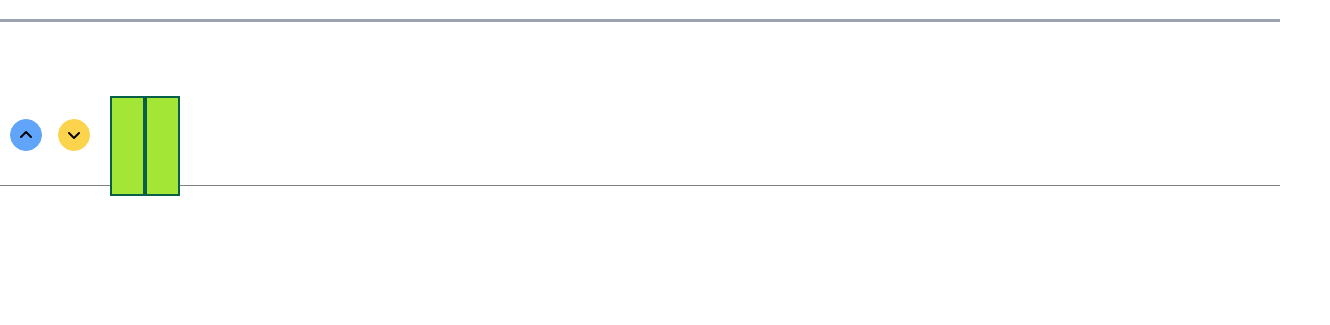
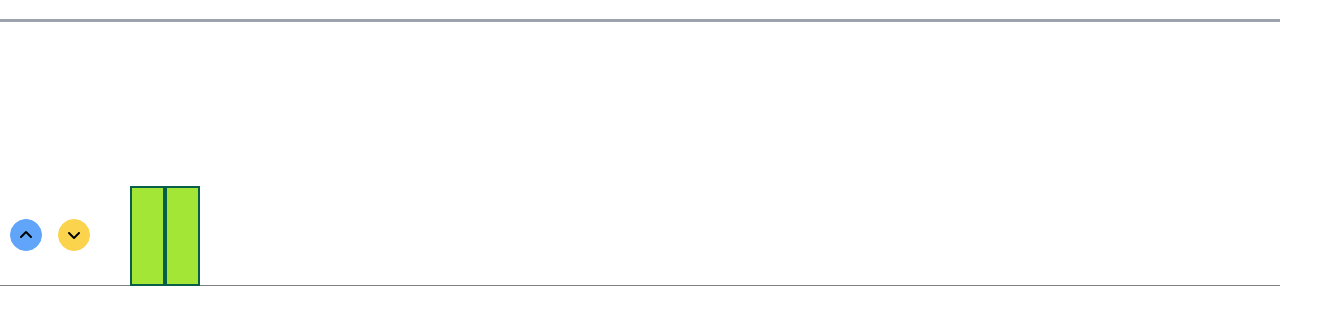
Before and after one commit to Pratyaksha462/Lift-Simulator, a plain HTML site: page src/index.html in a window 1280 px wide. Shown: the part 65-390 px from the top of the page, 1330 px wide, since content can reach past the window. Drawn offline with Linux system fonts and the light colour scheme.

Commit message:
Done all changes

```diff
--- a/src/index.html
+++ b/src/index.html
@@ -35,9 +35,9 @@
             </button>
         </div>
     </header>
+    <div class="lift-scrolling-controller">
 
-        <div class="lifts-scroll-container">
-        </div>
+    </div>
     <div class="floors">
         <div class="floor" style="border-bottom: 1px solid gray">
             <div class="lift-buttons">
@@ -48,14 +48,17 @@
                     <i class="fa-solid fa-angle-down"></i>
                 </button>
             </div>
-                <div class="lift-container">
-                    <div class="left-door"></div>
-                    <div class="right-door"></div>
+            <div class="lift-container">
+
+                <div class="left-door">
+
+                </div>
+                <div class="right-door">
+
                 </div>
             </div>
-
+        </div>
     </div>
-
     <script src="main.js"></script>
 </body>
 
--- a/src/main.css
+++ b/src/main.css
@@ -60,25 +60,13 @@ header {
    * Lift style
    */
 
-/* main {
-    padding: 3rem;
-} */
  main {
      padding: 3rem;
  }
-.lifts-scroll-container {
-    position: absolute; /* Allows it to float across all floors */
-    top: 0; /* Position at the top of the screen */
-    left: 50px; /* Adjust left position as needed */
-    width: 100%; /* Full width for the lifts to scroll */
-    height: 100%; /* Full height to allow lift movement across floors */
-    display: flex;
-    overflow-x: auto;
-    z-index: 10; /* Higher z-index to stay in front of floors */
-}
 
  .lift-container {
-    margin:10px;
+     position: absolute;
+     left: 30px;
      height: 100px;
      width: 70px;
      background-color: #374151;
@@ -87,16 +75,6 @@ main {
      z-index: 3;
      overflow: hidden;
  }
-/*.lift-container {
-    display: inline-block; /* Allows lifts to line up horizontally */
-  /*  height: 100px;
-    width: 70px;
-    background-color: #374151; /* Dark grey color */
-  /*  margin-right: 10px; /* Space between lifts */
- /*   position: relative; /* Keep relative positioning for door animations */
-    /* z-index: 3;
-    overflow: hidden;
-}*/
 
  .left-door {
      position: absolute;
@@ -176,6 +154,13 @@ main {
      opacity: 0.5;
  }
 
+ .lift-scrolling-controller {
+     position: relative;
+     left:20px;
+     height: 100px;
+     width: 100%;
+     overflow: hidden;
+ }
  .floors {
      position: relative;
  }
--- a/src/main.js
+++ b/src/main.js
@@ -7,7 +7,6 @@ let leftDoors = document.querySelectorAll(".left-door");
 let rightDoors = document.querySelectorAll(".right-door");
 const floorsContainer = document.querySelector(".floors");
 let floors = document.querySelectorAll(".floor");
-let requestedFloors = {};  // Add this line to track active floor requests
 
 // Queue class to handle the list of lift requests
 class Queue {
@@ -107,26 +106,15 @@ const getMaxLifts = () => {
   return Math.floor(((viewportwidth - 100)/120)); // Each lift takes 120px width with some padding
 };
 
-// // Call a lift to the requested floor
-// const callLift = () => {
-//   const { lift, index } = getClosestEmptyLift(requests.peek());
-
-//   if (index >= 0) {
-//     lifts[index].busy = true; // Mark lift as busy
-//     moveLift(lift.htmlEl, requests.dequeue(), index); // Move the lift to the requested floor
-//   }
-// };
+// Call a lift to the requested floor
 const callLift = () => {
   const { lift, index } = getClosestEmptyLift(requests.peek());
 
   if (index >= 0) {
-    lifts[index].busy = true;
-    const requestedFloor = requests.dequeue();
-    moveLift(lift.htmlEl, requestedFloor, index);
-    requestedFloors[requestedFloor] = false;  // Reset floor request after assigning a lift
+    lifts[index].busy = true; // Mark lift as busy
+    moveLift(lift.htmlEl, requests.dequeue(), index); // Move the lift to the requested floor
   }
 };
-
 
 /**
  * LIFT ACTIONS -> animations: open, close, move up, down.
@@ -185,16 +173,9 @@ const moveLift = (lift, destFloor, index) => {
  */
 
 // Add a floor request to the queue
-// function addRequest(destFloor) {
-//   requests.enqueue(destFloor);
-//   dispatchRequestAdded(); // Trigger 'requestAdded' event
-// }
 function addRequest(destFloor) {
-  if (!requestedFloors[destFloor]) {  // Only enqueue if no active request for the floor
-    requests.enqueue(destFloor);
-    requestedFloors[destFloor] = true;  // Mark the floor as requested
-    dispatchRequestAdded();  // Trigger event
-  }
+  requests.enqueue(destFloor);
+  dispatchRequestAdded(); // Trigger 'requestAdded' event
 }
 
 // Remove the first request from the queue
@@ -242,7 +223,6 @@ document.addEventListener("liftIdle", () => {
 
 // Add a new lift to the DOM and lift management system
 function addLift() {
- // const liftsScrollContainer = document.querySelector(".lifts-scroll-container");
   floors[floors.length - 1].append(getLiftEl()); // Append lift to the last floor
   liftEls = document.querySelectorAll(".lift-container");
   lifts.push({
@@ -261,20 +241,6 @@ function addLift() {
   //   return;
   // }
 }
-// function addLift() {
-//   const liftsScrollContainer = document.querySelector(".lifts-scroll-container");
-//   const newLift = getLiftEl();  // Create a new lift element
-//   liftsScrollContainer.append(newLift);  // Append lift to the scroll container
-
-//   liftEls = document.querySelectorAll(".lift-container");  // Update the list of lift elements
-//   lifts.push({
-//     htmlEl: liftEls[liftEls.length - 1],
-//     busy: false,
-//     currFloor: 0,
-//   });
-//   leftDoors = document.querySelectorAll(".left-door");
-//   rightDoors = document.querySelectorAll(".right-door");
-// }
 
 // Create a new lift element
 function getLiftEl() {
@@ -292,7 +258,6 @@ function getLiftEl() {
 
   return liftEL;
 }
-
 
 // Add a new floor to the DOM
 function addFloor() {
```
Lines whose indentation alone changed are shown as unchanged.
